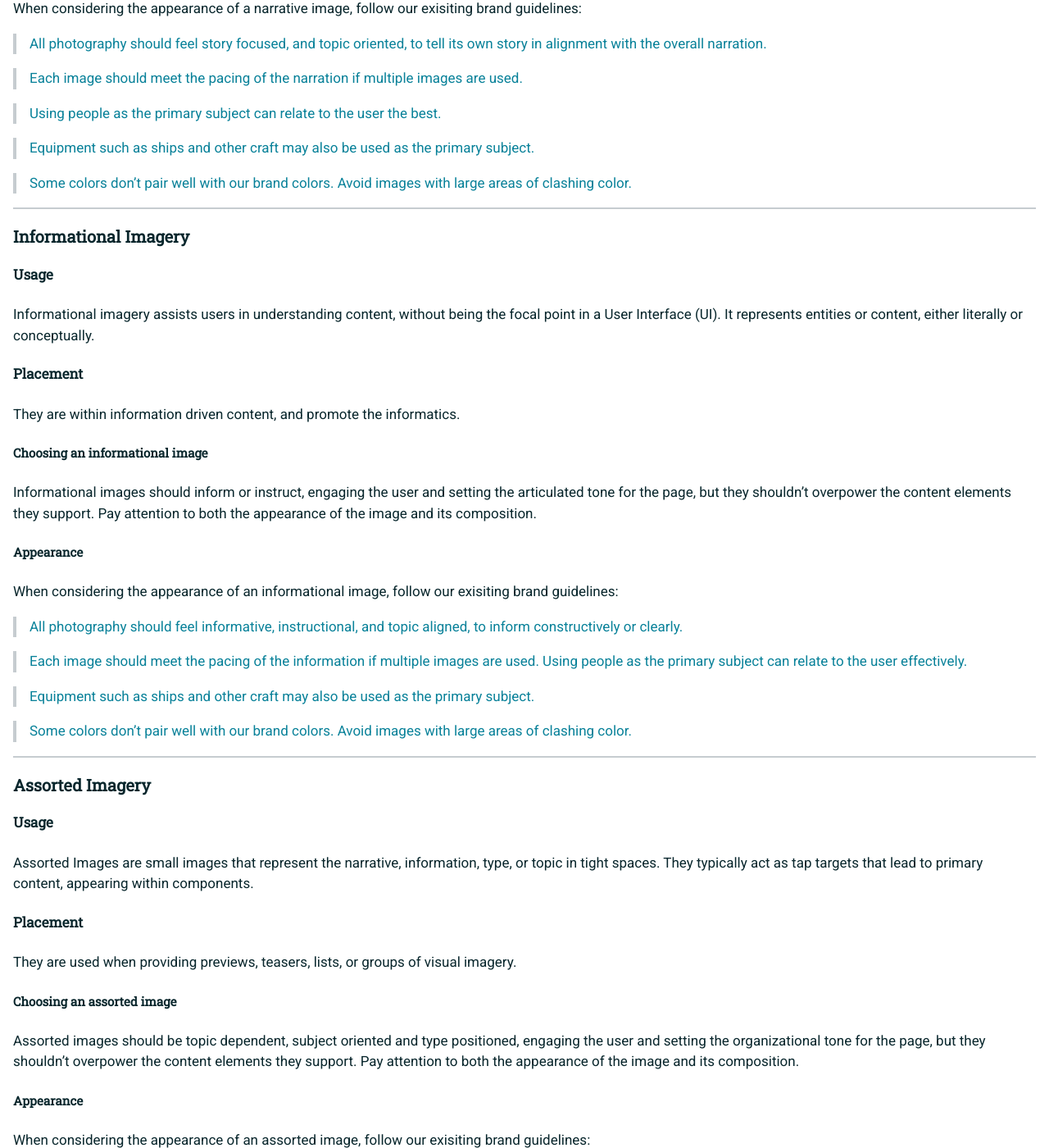
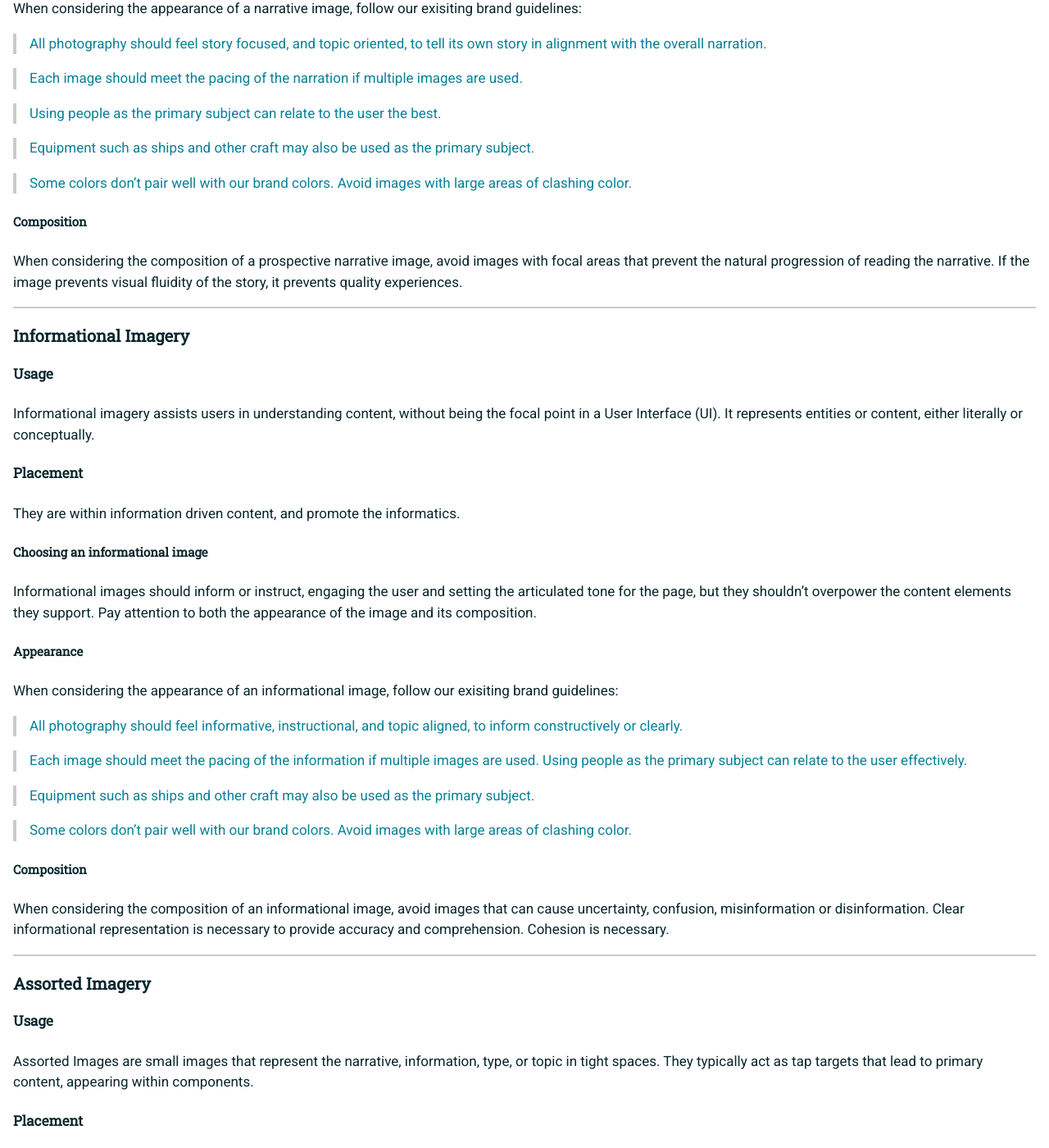
Before and after one commit to usnavy/Navy-Design-Guide, a Jekyll site: the page built from image-scheme.md, in a window 1280 px wide and 1400 px high, scrolled down 3117 px. Shown: the whole window at 82% size. Built offline with Jekyll 4.4.1, drawn with Linux system fonts in a browser that asks for light colours; nearby versions of some CDN libraries; our own code applies the rules of GitHub Pages for plain Markdown files; some of the changed text lies outside the part shown.

Commit message:
Update image-scheme.md

```diff
--- a/image-scheme.md
+++ b/image-scheme.md
@@ -76,6 +76,9 @@ exisiting brand guidelines:
 > Some colors don't pair well with our brand colors. Avoid images
 > with large areas of clashing color.
 
+##### Composition
+When considering the composition of a prospective narrative image, avoid images with focal areas that prevent the natural progression of reading the narrative.  If the image prevents visual fluidity of the story, it prevents quality experiences.
+
 <hr>
 
 ### Informational Imagery
@@ -106,6 +109,9 @@ exisiting brand guidelines:
 > Some colors don't pair well with our brand colors. Avoid images
 > with large areas of clashing color.
 
+##### Composition
+When considering the composition of an informational image, avoid images that can cause uncertainty, confusion, misinformation or disinformation.  Clear informational representation is necessary to provide accuracy and comprehension. Cohesion is necessary.
+
 <hr>
 
 ### Assorted Imagery
@@ -133,6 +139,9 @@ exisiting brand guidelines:
 > Some colors don't pair well with our brand colors. Avoid images
 > with large areas of clashing color.
 
+##### Composition
+When considering the composition of an assorted image, avoid images that are not consistent with the topic, type, or subject. It needs to align with the motif, and its source of content.
+
 <hr>
 
 ### To Contribute<br>
```
